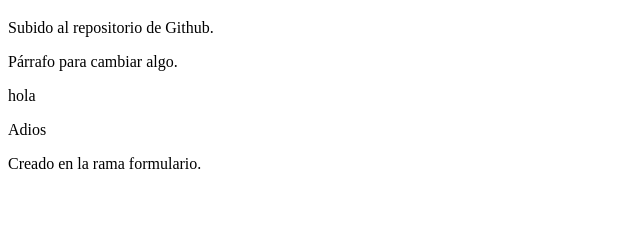
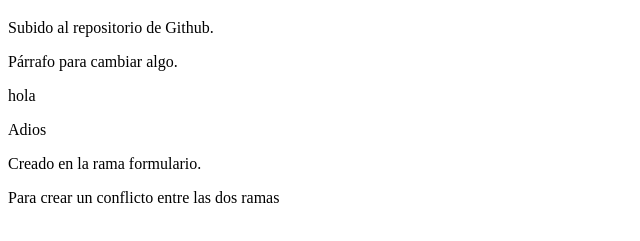
Before and after one commit to Profelazaro/repo01, a plain HTML site: page index.html in a window 1280 px wide. Shown: the part 61-302 px from the top of the page, without its empty margins (0-640 px from the left). Drawn offline with Linux system fonts and the light colour scheme.

Commit message:
con párrafo para conflicto

```diff
--- a/index.html
+++ b/index.html
@@ -12,5 +12,6 @@
     <p>hola</p>
     <p>Adios</p>
     <p>Creado en la rama formulario.</p>
+    <p>Para crear un conflicto entre las dos ramas</p>
 </body>
 </html>
```
